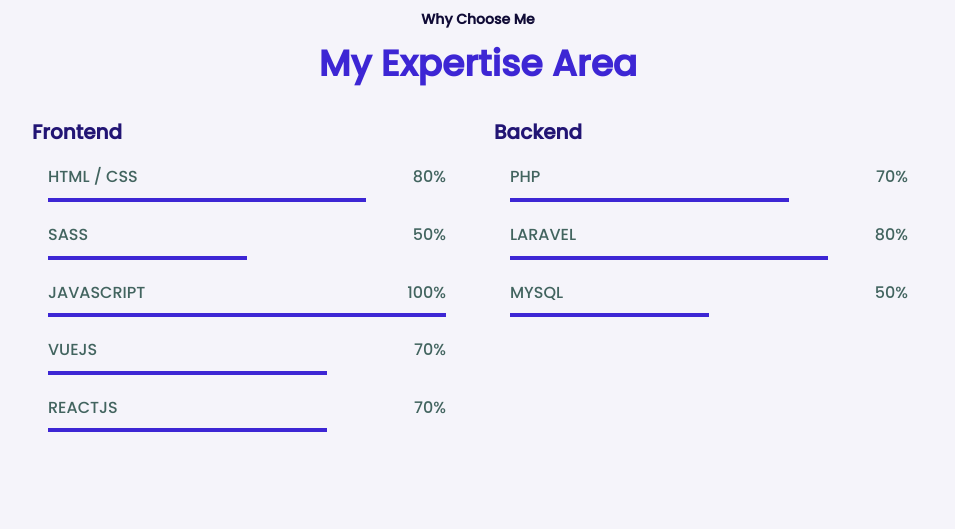
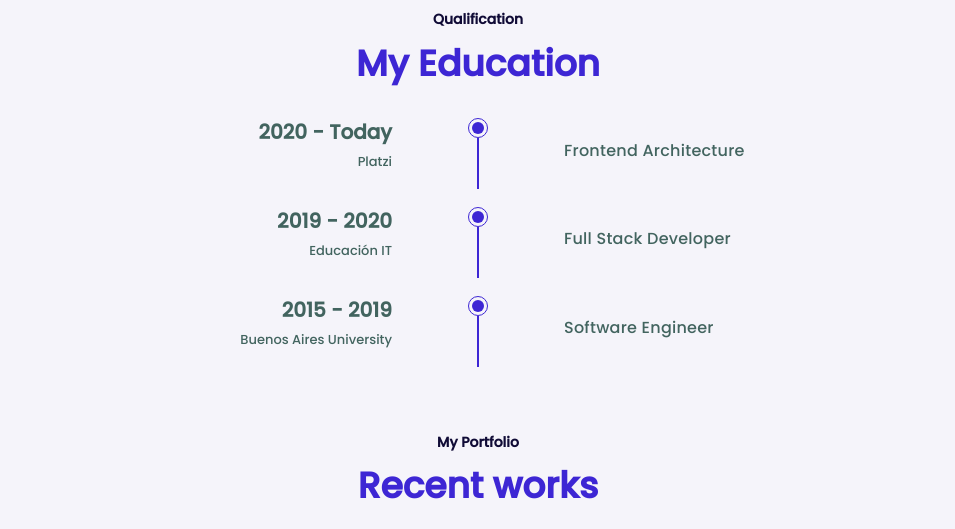
Before and after one commit to francodigo/personalPortfolio, a plain HTML site: page index.html in a window 1280 px wide. Shown: the part 1530-2059 px from the top of the page, without its empty margins (324-1279 px from the left). Drawn offline with nearby package versions, Linux system fonts and the light colour scheme.

Commit message:
Se elimina la section Skills|Refactor|New project
Se saca la sección Skilss. Se modifica el margen de
las secciones porque colisionaban cuando era responsive.
Se comenta mejor el código.
Además se agregó el al portfolio un nuevo proyecto Incoming.

```diff
--- a/assets/css/style.css
+++ b/assets/css/style.css
@@ -122,6 +122,10 @@ img {
   align-items: center; /**/
 }
 
+.nav__logo{
+  color:var(--first-color);
+}
+
 .nav__menu {
   position: fixed;
   top: 0;
@@ -159,7 +163,7 @@ img {
   color: var(--text-color);
 }
 
-.nav__toggle {
+.nav__open {
   color: var(--first-color-dark);
   font-size: 1.3rem;
   cursor: pointer;
@@ -175,7 +179,7 @@ img {
 
 /*==== Class for Sections in General ===*/
 .section {
-  padding: 4rem 0 2rem;
+  padding: 5rem 0 2rem;
 }
 
 .section-title {
@@ -326,64 +330,6 @@ img {
 
 .about__information-subtitle-small {
   font-size: var(--small-font-size);
-}
-
-/*=============================*/
-/*======== Skills Section =====*/
-.skills__container {
-  row-gap: 2rem;
-}
-
-.skills__subtitle {
-  font-size: var(--h3-font-size);
-  color: var(--first-color-dark);
-  margin-bottom: var(--mb-2);
-}
-
-.skills__data {
-  position: relative;
-  display: flex;
-  justify-content: space-between;
-  margin: 0 var(--mb-2);
-  margin-bottom: var(--mb-4);
-}
-
-.skills__name {
-  text-transform: uppercase;
-}
-
-.skills__bar {
-  position: absolute;
-  bottom: -0.75rem;
-  height: 0.25rem;
-  background-color: var(--first-color);
-}
-
-.skills__html {
-  width: 80%;
-}
-.skills__sass {
-  width: 50%;
-}
-.skills__js {
-  width: 100%;
-}
-.skills__vue {
-  width: 70%;
-}
-.skills__react {
-  width: 70%;
-}
-.skills__php {
-  width: 70%;
-}
-
-.skills__laravel {
-  width: 80%;
-}
-
-.skills__mysql {
-  width: 50%;
 }
 
 /*=================================*/
@@ -583,7 +529,7 @@ img {
   .l-header {
     width: 0;
   }
-  .nav__toggle,
+  .nav__open,
   .nav__logo,
   .nav__close {
     display: none;
--- a/assets/js/main.js
+++ b/assets/js/main.js
@@ -1,16 +1,15 @@
 const navMenu = document.getElementById('nav-menu'),
-  toggleMenu = document.getElementById('nav-toggle'),
+  openMenu = document.getElementById('nav-open'),
   closeMenu = document.getElementById('nav-close');
 
-toggleMenu.addEventListener('click', () => {
+/** Open Menu */
+openMenu.addEventListener('click', () => {
   navMenu.classList.toggle('show');
 });
-
+/** Close Menu */
 closeMenu.addEventListener('click', () => {
   navMenu.classList.remove('show');
 });
-
-/*Remove menu*/
 
 const navLink = document.querySelectorAll('.nav__link');
 
@@ -18,20 +17,21 @@ function linkAction() {
   navMenu.classList.remove('show');
 }
 
+/*Close Menu when click on the link (navLink)*/
+
 navLink.forEach((n) => n.addEventListener('click', linkAction));
 
-/** Scroll sections */
-
+/** Active Links When your Scroll is over the section */
 const sections = document.querySelectorAll('section[id]');
 
 window.addEventListener('scroll', scrollActive);
 
 function scrollActive() {
   const scrollY = window.pageYOffset;
+  sections.forEach((current) => {
+    const sectionHeight = current.offsetHeight; //height Element
+    const sectionTop = current.offsetTop - 50;  //Y-axis Top height from parent (Body)
 
-  sections.forEach((current) => {
-    const sectionHeight = current.offsetHeight;
-    const sectionTop = current.offsetTop - 50;
     sectionId = current.getAttribute('id');
 
     if (scrollY > sectionTop && scrollY <= sectionTop + sectionHeight) {
--- a/index.html
+++ b/index.html
@@ -13,7 +13,7 @@
     <header class="l-header">
       <nav class="nav bd-grid">
         <!-- Burger button -->
-        <div class="nav__toggle" id="nav-toggle">
+        <div class="nav__open" id="nav-open">
           <i class="bx bx-menu"></i>
         </div>
         <!-- Logo-->
@@ -34,9 +34,6 @@
             </li>
             <li class="nav__item">
               <a class="nav__link" href="#about">About</a>
-            </li>
-            <li class="nav__item">
-              <a class="nav__link" href="#skills">Skills</a>
             </li>
             <li class="nav__item">
               <a class="nav__link" href="#works">Portfolio</a>
@@ -132,62 +129,7 @@
         </div>
       </section>
 
-      <!-- Skills Section-->
-      <section class="skills section" id="skills">
-        <span class="section-subtitle">Why Choose Me</span>
-        <h2 class="section-title">My Expertise Area</h2>
-
-        <div class="skills__container bd-grid">
-          <div class="skills__content">
-            <h3 class="skills__subtitle">Frontend</h3>
-            <div class="skills__data">
-              <span class="skills__name">HTML / CSS</span>
-              <span class="skills__number">80%</span>
-              <span class="skills__bar skills__html"></span>
-            </div>
-            <div class="skills__data">
-              <span class="skills__name">SASS</span>
-              <span class="skills__number">50%</span>
-              <span class="skills__bar skills__sass"></span>
-            </div>
-            <div class="skills__data">
-              <span class="skills__name">Javascript</span>
-              <span class="skills__number">100%</span>
-              <span class="skills__bar skills__js"></span>
-            </div>
-            <div class="skills__data">
-              <span class="skills__name">VueJS</span>
-              <span class="skills__number">70%</span>
-              <span class="skills__bar skills__vue"></span>
-            </div>
-            <div class="skills__data">
-              <span class="skills__name">ReactJS</span>
-              <span class="skills__number">70%</span>
-              <span class="skills__bar skills__react"></span>
-            </div>
-          </div>
-          <div class="skills__content">
-            <h3 class="skills__subtitle">Backend</h3>
-            <div class="skills__data">
-              <span class="skills__name">PHP</span>
-              <span class="skills__number">70%</span>
-              <span class="skills__bar skills__php"></span>
-            </div>
-            <div class="skills__data">
-              <span class="skills__name">Laravel</span>
-              <span class="skills__number">80%</span>
-              <span class="skills__bar skills__laravel"></span>
-            </div>
-            <div class="skills__data">
-              <span class="skills__name">MySQL</span>
-              <span class="skills__number">50%</span>
-              <span class="skills__bar skills__mysql"></span>
-            </div>
-          </div>
-        </div>
-      </section>
-
-      <!-- Skills / Education Section-->
+      <!--Education Section-->
       <section class="education section">
         <span class="section-subtitle">Qualification</span>
         <h2 class="section-title">My Education</h2>
@@ -275,6 +217,14 @@
               <span class="works__title"> Incoming... </span>
             </div>
           </div>
+          <div class="works__img">
+            <img src="assets/img/instagram_clone.jpg" alt="" />
+
+            <div class="works__data">
+              <a href="#incoming" class="works__link"> <i class="bx bx-link-alt"></i></a>
+              <span class="works__title"> Incoming... </span>
+            </div>
+          </div>
         </div>
       </section>
 
@@ -295,7 +245,7 @@
         </div>
       </footer>
     </main>
-    <!--Jquery for Smooth Scroll -->
+    <!--Jquery Only for Smooth Scroll -->
     <script
       src="https://code.jquery.com/jquery-3.5.1.min.js"
       integrity="sha256-9/aliU8dGd2tb6OSsuzixeV4y/faTqgFtohetphbbj0="
```
Also changed, not shown: assets/img/instagram_clone.jpg (added).
